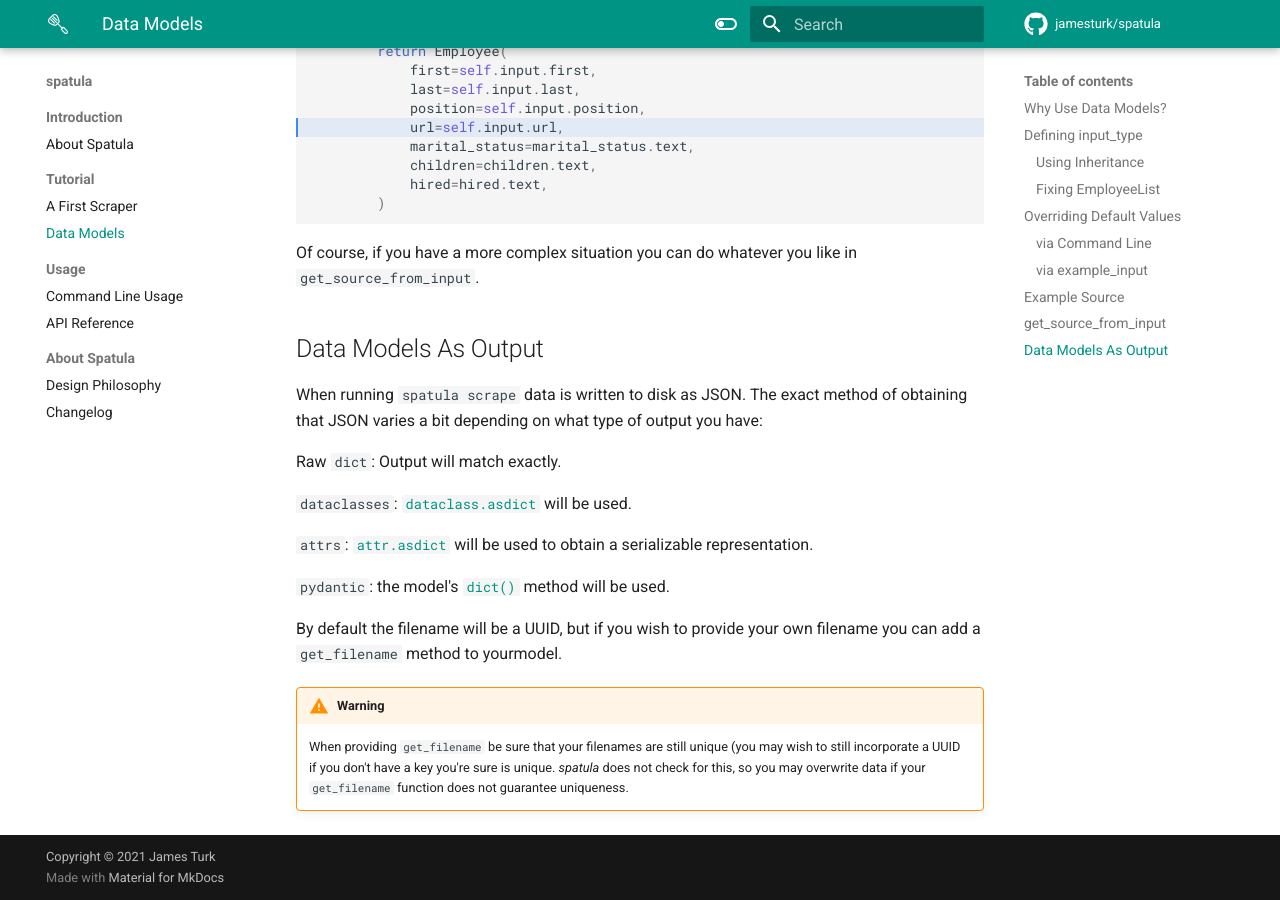
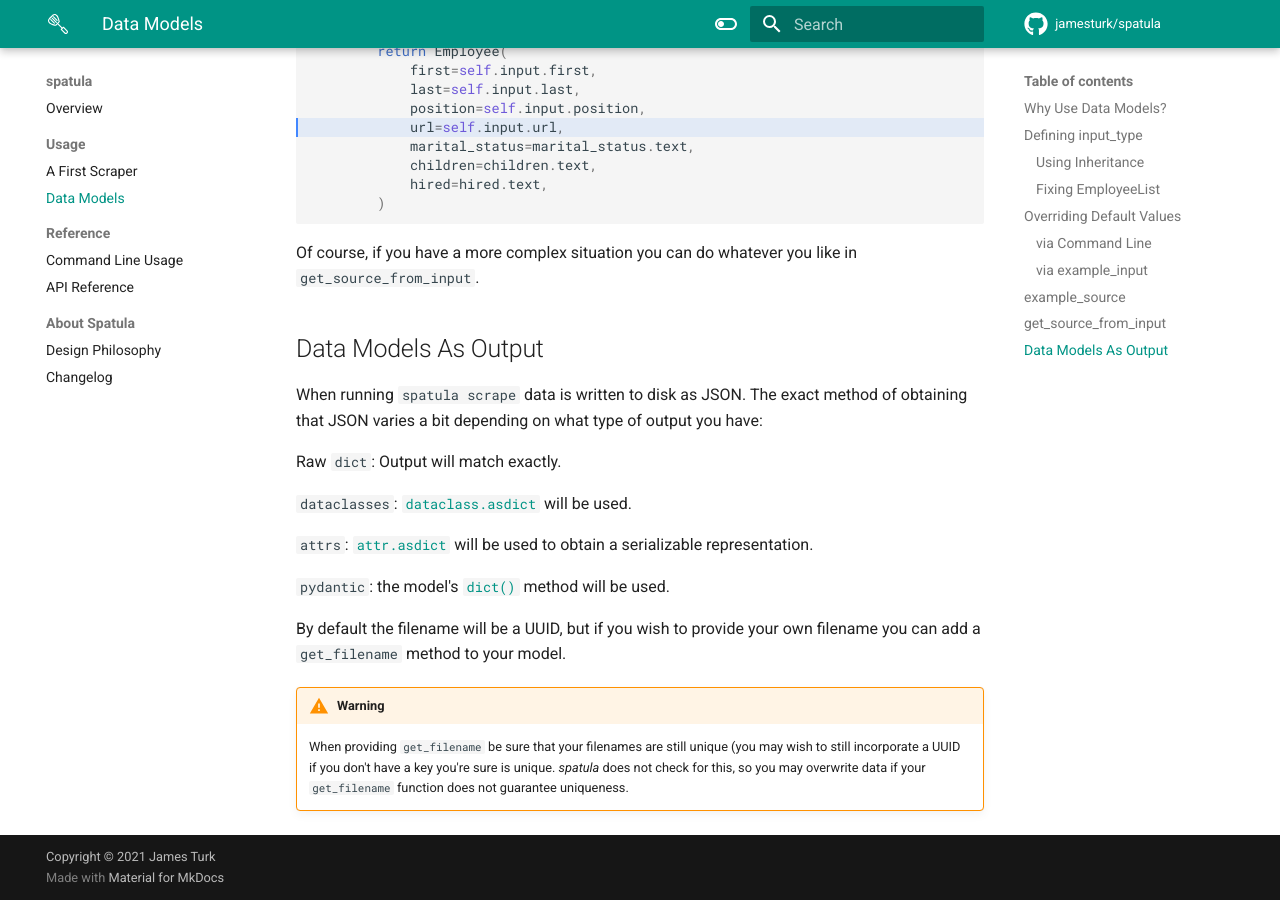
Before and after one commit to jamesturk/spatula, an MkDocs documentation site: the page built from docs/data-models.md, in a window 1280 px wide and 900 px high, scrolled down 5914 px. Built offline with MkDocs 1.6.1 and Material for MkDocs 9.7.7, drawn with Linux system fonts in a browser that asks for light colours; comment, search, counter and statistics services are not loaded; some of the changed text lies outside the part shown.

Commit message:
more doc refactoring

````diff
--- a/docs/data-models.md
+++ b/docs/data-models.md
@@ -288,7 +288,7 @@ class EmployeeDetail(HtmlPage):
     example_input = PartialEmployee("John", "Neptune", "Engineer")
 ```
 
-## Example Source
+## `example_source`
 
 Like the above `example_input` you can define `example_source` to set a default value for the `--source` parameter when invoking `spatula test`
 
@@ -405,7 +405,7 @@ Raw `dict`:    Output will match exactly.
 
 `pydantic`: the model's [`dict()`](https://pydantic-docs.helpmanual.io/usage/exporting_models/#modeldict) method will be used.
 
-By default the filename will be a UUID, but if you wish to provide your own filename you can add a `get_filename` method to yourmodel.
+By default the filename will be a UUID, but if you wish to provide your own filename you can add a `get_filename` method to your model.
 
 !!! warning
     When providing `get_filename` be sure that your filenames are still unique (you may wish to still incorporate a UUID if you don't have a key you're sure is unique.  *spatula* does not check for this, so you may overwrite data if your `get_filename` function does not guarantee uniqueness.
--- a/docs/index.md
+++ b/docs/index.md
@@ -1,4 +1,4 @@
-# About Spatula
+# Overview
 
 *spatula* is a modern Python library for writing maintainable web scrapers.
 
--- a/mkdocs.yml
+++ b/mkdocs.yml
@@ -58,12 +58,11 @@ plugins:
 extra_css:
   - assets/extra.css
 nav:
-  - Introduction:
-    - 'index.md'
-  - Tutorial:
+  - 'index.md'
+  - Usage:
     - 'scraper-basics.md'
     - 'data-models.md'
-  - Usage:
+  - Reference:
     - 'cli.md'
     - 'reference.md'
   - About Spatula:
````
Also changed, not shown: other parts of docs/data-models.md (+1 -1 lines), docs/philosophy.md (+4 -4 lines), docs/scraper-basics.md (+0 -2 lines).
